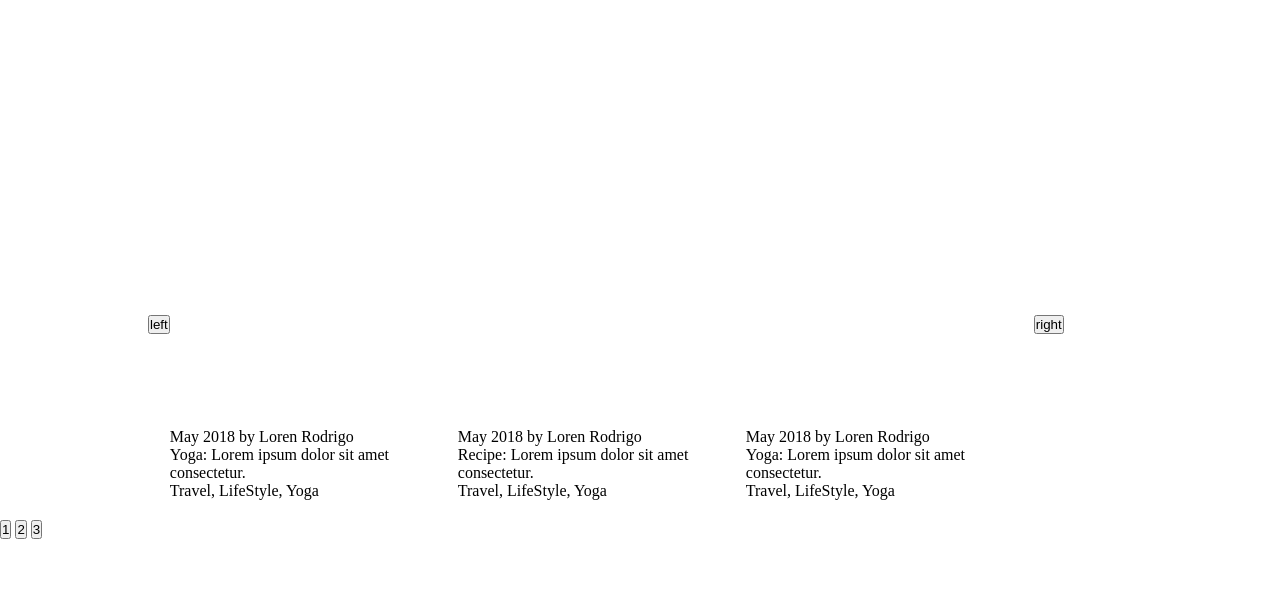
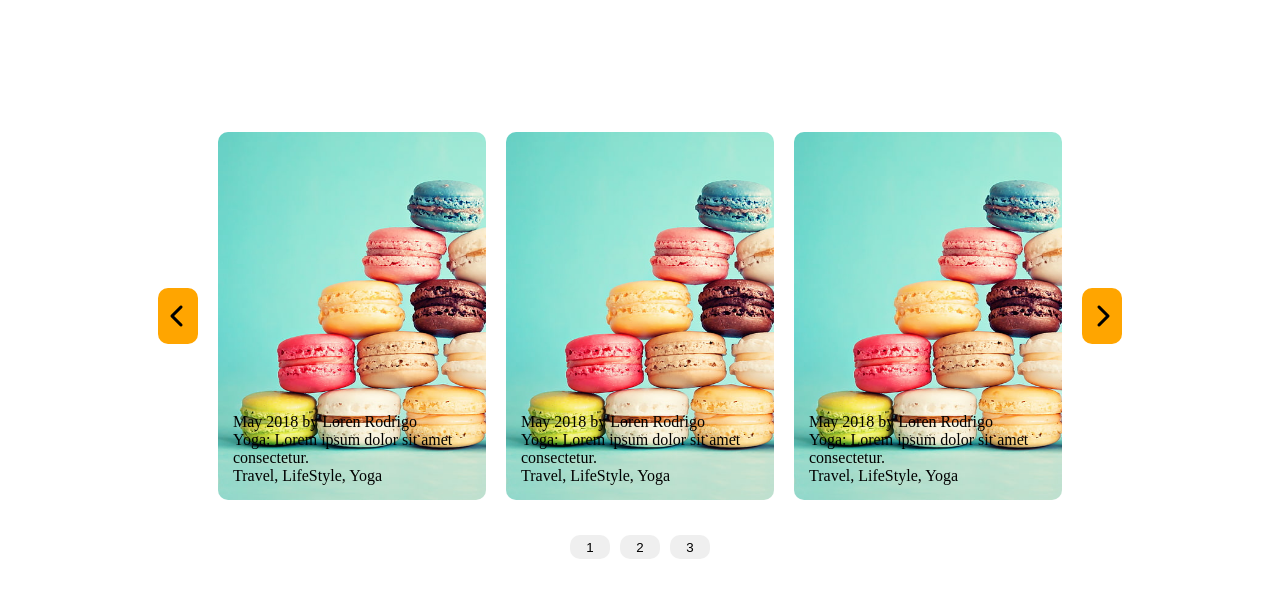
Before and after one commit to MuhammedSafarov/Slider-VanillaJS, a plain HTML site: page index.html in a window 1280 px wide. Drawn offline with Linux system fonts and the light colour scheme.

Commit message:
general design is developed

```diff
--- a/index.html
+++ b/index.html
@@ -5,25 +5,33 @@
     <meta http-equiv="X-UA-Compatible" content="IE=edge" />
     <meta name="viewport" content="width=device-width, initial-scale=1.0" />
     <link rel="stylesheet" href="style.css" />
-    <title>Document</title>
+    <title>Slider</title>
   </head>
   <body>
     <div class="slider-container">
-      <div class="btn-container"><button id="left-btn">left</button></div>
+      <div class="btn-container">
+        <button id="left-btn"><i class="fa-solid fa-chevron-left"></i></button>
+      </div>
       <div class="slider">
+        <div class="slider-text">
           <div class="header">May 2018 by Loren Rodrigo</div>
           <div class="title">Yoga: Lorem ipsum dolor sit amet consectetur.</div>
           <div class="type">Travel, LifeStyle, Yoga</div>
         </div>
-      <div class="slider">
-        <div class="header">May 2018 by Loren Rodrigo</div>
-        <div class="title">Recipe: Lorem ipsum dolor sit amet consectetur.</div>
-        <div class="type">Travel, LifeStyle, Yoga</div>
       </div>
       <div class="slider">
+        <div class="slider-text">
             <div class="header">May 2018 by Loren Rodrigo</div>
             <div class="title">Yoga: Lorem ipsum dolor sit amet consectetur.</div>
             <div class="type">Travel, LifeStyle, Yoga</div>
+          </div>
+      </div>
+      <div class="slider">
+        <div class="slider-text">
+            <div class="header">May 2018 by Loren Rodrigo</div>
+            <div class="title">Yoga: Lorem ipsum dolor sit amet consectetur.</div>
+            <div class="type">Travel, LifeStyle, Yoga</div>
+          </div>
       </div>
       <!-- <div class="slider">
         <div class="header">May 2018 by Loren Rodrigo</div>
@@ -42,7 +50,9 @@
         <div class="title">Yoga: Lorem ipsum dolor sit amet consectetur.</div>
         <div class="type">Travel, LifeStyle, Yoga</div>
       </div> -->
-      <div class="btn-container"><button id="left-btn">right</button></div>
+      <div class="btn-container">
+        <button id="left-btn"><i class="fa-solid fa-chevron-right"></i></button>
+      </div>
     </div>
     <div class="pagination-container">
       <button class="pagination-btn">1</button>
@@ -50,5 +60,9 @@
       <button class="pagination-btn">3</button>
     </div>
     <script type="module" src="main.js"></script>
+    <script
+      src="https://kit.fontawesome.com/46995ae451.js"
+      crossorigin="anonymous"
+    ></script>
   </body>
 </html>
--- a/style.css
+++ b/style.css
@@ -7,18 +7,58 @@
   display: flex;
   width: 80%;
   margin: 0 auto;
-  margin-top: 10%;
+  margin-top: 8%;
   padding: 20px;
 }
+.slider-container .btn-container,
+.slider {
+  margin: 10px;
+}
 .slider-container .slider {
-  width: 18rem;
-  height: 22rem;
+  width: 20rem;
+  height: 23rem;
   display: flex;
   flex-direction: column;
   justify-content: flex-end;
+  background-image: url('./img/dessert.jpeg');
+  background-size: cover;
+  border: none;
+  border-radius: 10px;
+}
+.slider-container .slider .slider-text {
+  margin: 15px;
 }
 .slider-container .btn-container {
   display: flex;
   justify-content: center;
   align-items: center;
 }
+.btn-container button {
+  width: 2.5rem;
+  height: 3.5rem;
+  border: none;
+  border-radius: 10px;
+  background-color: orange;
+}
+.btn-container button i {
+  font-size: 1.5rem;
+}
+.pagination-container {
+  width: 20%;
+  margin: 0 auto;
+  display: flex;
+  justify-content: center;
+  align-items: center;
+}
+.pagination-container .pagination-btn {
+  margin: 5px;
+  padding: 5px;
+  width: 2.5rem;
+  height: 1.5rem;
+  border: none;
+  border-radius: 10px;
+}
+.pagination-btn:hover {
+  background-color: orange;
+  cursor: pointer;
+}
```
Also changed, not shown: img/dessert.jpeg (added). Lines whose indentation alone changed are shown as unchanged.
